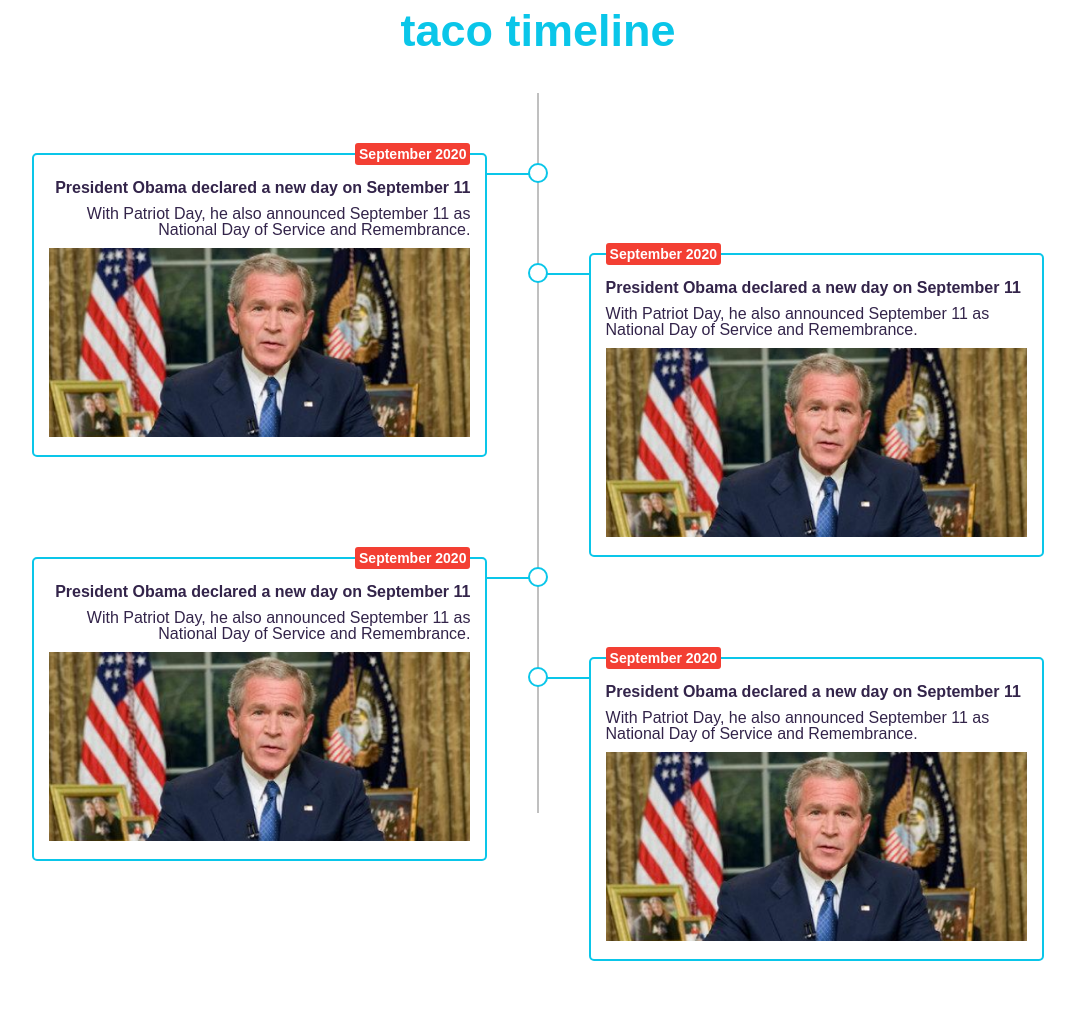
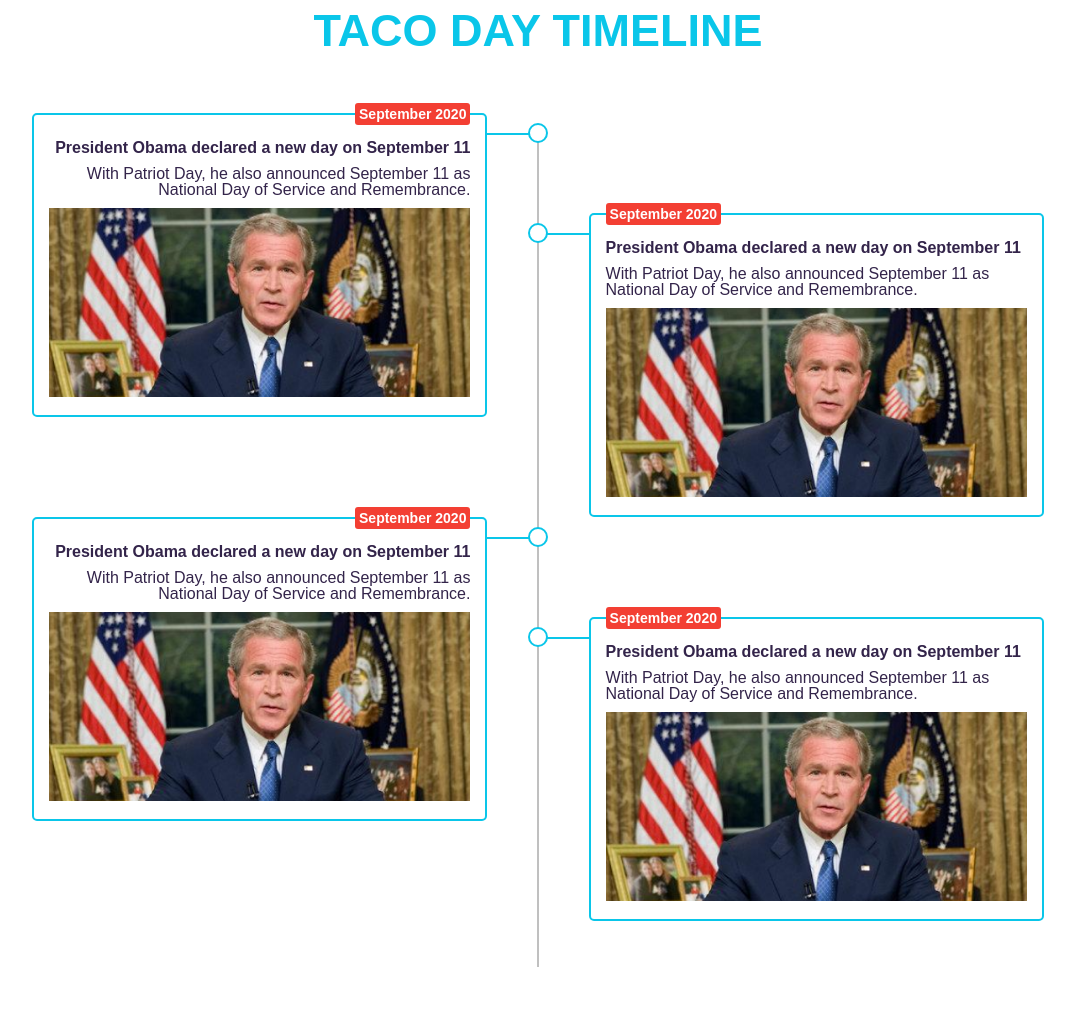
Before and after one commit to ferdelvalle/timeline, a PHP site: page / in a window 1280 px wide. Shown: the whole page, without its empty margins (102-1177 px from the left). Before the commit the page ends 961 px from the top, so only its background shows below. Run offline with PHP 8.4, Linux system fonts and the light colour scheme.

Commit message:
Modifica la función que asigna ID por primer non o par

```diff
--- a/index.php
+++ b/index.php
@@ -8,8 +8,10 @@
     return $class;
   }
 
-  function first_even_id($num) {
-    if($num === 2){
+  function first_even_or_odd_id($num) {
+    if($num === 1){
+      $id = 'id="first-odd"';
+    } elseif($num === 2){
       $id = 'id="first-even"';
     } else {
       $id = "";
@@ -18,7 +20,7 @@
   }
 
   function timeline_item($index, $text_title, $text_body, $text_image_src, $text_date){
-    $card_id = first_even_id($index);
+    $card_id = first_even_or_odd_id($index);
     $odd_or_even = odd_even_class($index);
     return '
   <div ' . $card_id . 'class="card ' . $odd_or_even . '">
@@ -41,8 +43,8 @@
   ';
 	}
 
-	function timeline($timeline_data, $holidayName){
-    $timeline_title= $holidayName . ' timeline';
+	function timeline($timeline_data, $holiday_name){
+    $timeline_title= strtoupper($holiday_name) . ' TIMELINE';
     echo '
     <p class="timeline-title">' . $timeline_title . '</p>
     <div class="main-container">
@@ -52,14 +54,18 @@
       echo $item;
     }
     echo '</div>' . "\n";
-	}
+  }
+
+  // PARÁMETROS DE MUESTRA
 
   $timeline_data = [
     [1, "President Obama declared a new day on September 11", "With Patriot Day, he also announced September 11 as National Day of Service and Remembrance.", "./assets/sample.png", "September 2020"],
     [2, "President Obama declared a new day on September 11", "With Patriot Day, he also announced September 11 as National Day of Service and Remembrance.", "./assets/sample.png", "September 2020"],
     [3, "President Obama declared a new day on September 11", "With Patriot Day, he also announced September 11 as National Day of Service and Remembrance.", "./assets/sample.png", "September 2020"],
     [4, "President Obama declared a new day on September 11", "With Patriot Day, he also announced September 11 as National Day of Service and Remembrance.", "./assets/sample.png", "September 2020"]
-	];
+  ];
+
+  $holiday_name = "Taco Day";
 
 ?>
 
@@ -72,6 +78,6 @@
   <title>Timeline</title>
 </head>
 <body>
-  <?php timeline($timeline_data, "taco") ?>
+  <?php timeline($timeline_data, $holiday_name) ?>
 </body>
 </html>
--- a/style.css
+++ b/style.css
@@ -33,9 +33,9 @@ div, p, img {
 
 @media screen and (min-width: 768px) {
   .main-container {
-    background: -webkit-gradient(linear, left top, left bottom, from(#bebebef8), to(#bebebef8)) no-repeat center/2px 90%;
-    background: linear-gradient(#bebebef8, #bebebef8) no-repeat center/2px 90%;
-    height: 800px;
+    background: -webkit-gradient(linear, left top, left bottom, from(#bebebef8), to(#bebebef8)) no-repeat center/2px 92%;
+    background: linear-gradient(#bebebef8, #bebebef8) no-repeat center/2px 92%;
+    height: 900px;
   }
 }
 
@@ -45,6 +45,7 @@ div, p, img {
   color: #0ac6e9;
   font-family: "Montserrat", sans-serif;
   font-weight: bold;
+  margin-bottom: 50px;
 }
 
 .card {
@@ -197,7 +198,13 @@ div, p, img {
 /* this is to be solved in PHP */
 @media screen and (min-width: 768px) {
   #first-even {
-    margin-top: 200px;
+    margin-top: 110px;
+  }
+}
+
+@media screen and (min-width: 768px) {
+  #first-odd {
+    margin-top: 10px;
   }
 }
 /*# sourceMappingURL=style.css.map */
```
